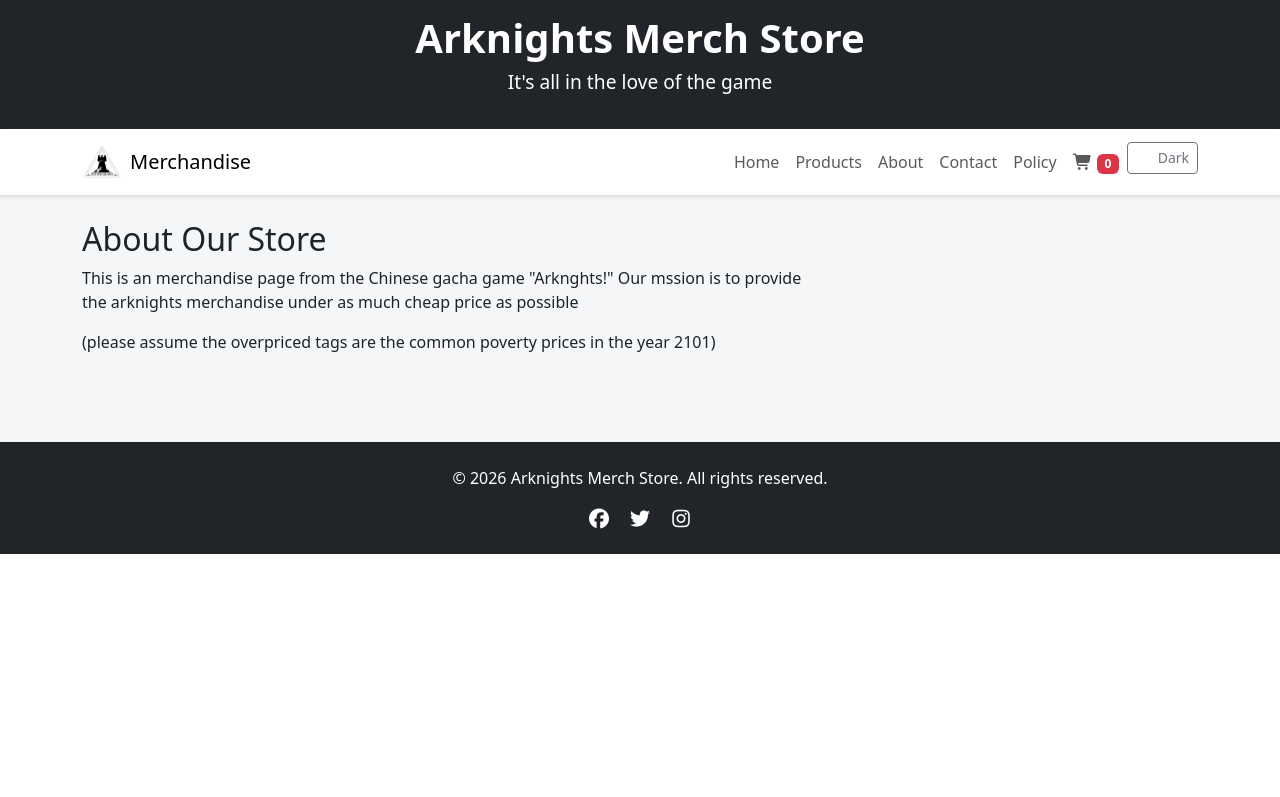
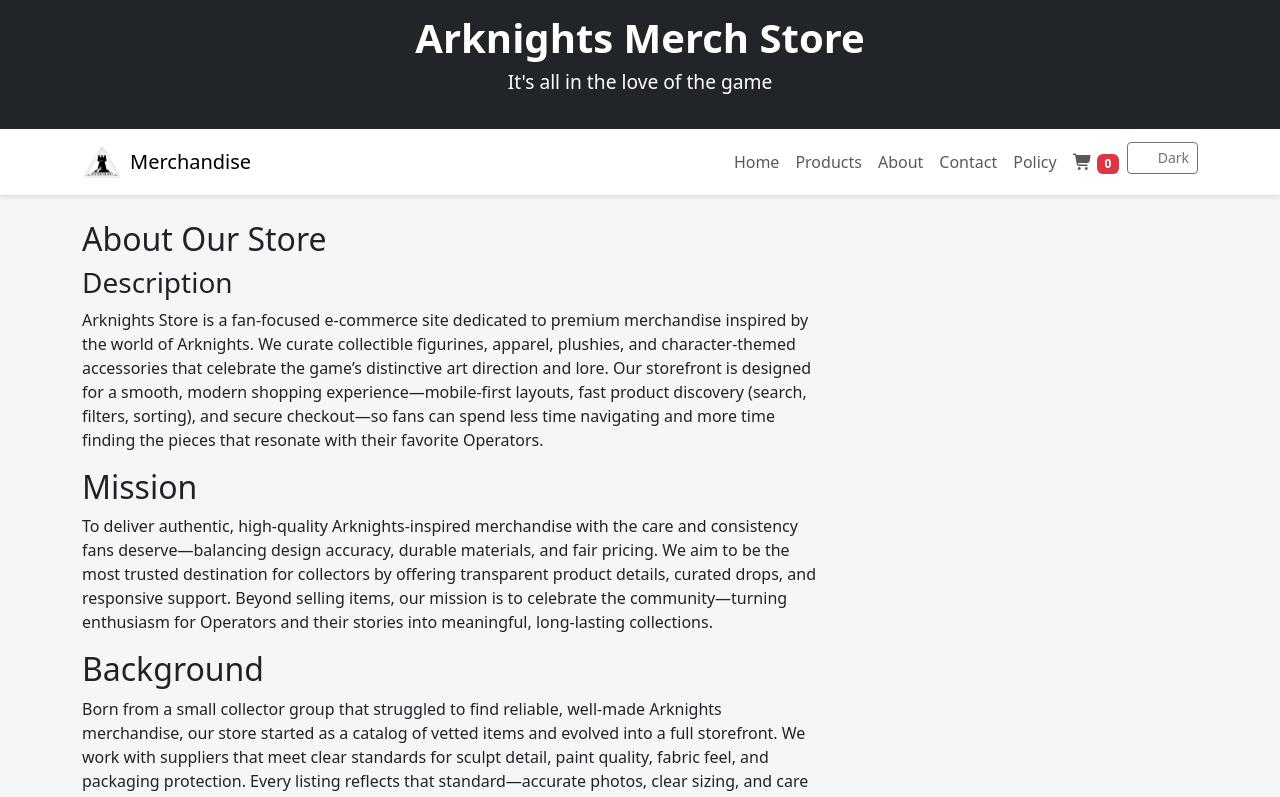
Before and after one commit to NeonExpress/Advanced-web-design, a React (Vite) app in the folder ecommerce frontend/: page /about in a window 1280 px wide. Shown: the top 797 px of the page. Built offline with nearby package versions, Linux system fonts and the light colour scheme; no server answers.

Commit message:
added description in about.js

```diff
--- a/ecommerce frontend/src/pages/About.jsx
+++ b/ecommerce frontend/src/pages/About.jsx
@@ -4,13 +4,19 @@ const About = () => {
       <div className="row">
         <div className="col-lg-8">
           <h2>About Our Store</h2>
+          <h3>Description</h3>
           <p>
-           This is an merchandise page from the Chinese gacha game "Arknghts!"
-           Our mssion is to provide the arknights merchandise under as much cheap price as possible
+           Arknights Store is a fan‑focused e‑commerce site dedicated to premium merchandise inspired by the world of Arknights. We curate collectible figurines, apparel, plushies, and character‑themed accessories that celebrate the game’s distinctive art direction and lore. Our storefront is designed for a smooth, modern shopping experience—mobile‑first layouts, fast product discovery (search, filters, sorting), and secure checkout—so fans can spend less time navigating and more time finding the pieces that resonate with their favorite Operators.
+        </p>
+        <h2>Mission</h2>
+          <p>
+            To deliver authentic, high‑quality Arknights‑inspired merchandise with the care and consistency fans deserve—balancing design accuracy, durable materials, and fair pricing. We aim to be the most trusted destination for collectors by offering transparent product details, curated drops, and responsive support. Beyond selling items, our mission is to celebrate the community—turning enthusiasm for Operators and their stories into meaningful, long‑lasting collections.
           </p>
+          <h2>Background</h2>
           <p>
-            (please assume the overpriced tags are the common poverty prices in the year 2101)
+            Born from a small collector group that struggled to find reliable, well‑made Arknights merchandise, our store started as a catalog of vetted items and evolved into a full storefront. We work with suppliers that meet clear standards for sculpt detail, paint quality, fabric feel, and packaging protection. Every listing reflects that standard—accurate photos, clear sizing, and care instructions—so customers can buy with confidence. As the catalog grows, we’ll continue expanding product lines (figurines, apparel, plushies, accessories) while maintaining quality first, community trust, and fast fulfillment as our core principles.
           </p>
+          <p>Notice: Everything here is fictional. This is for educational purposes</p>
         </div>
       </div>
     </div>
```
